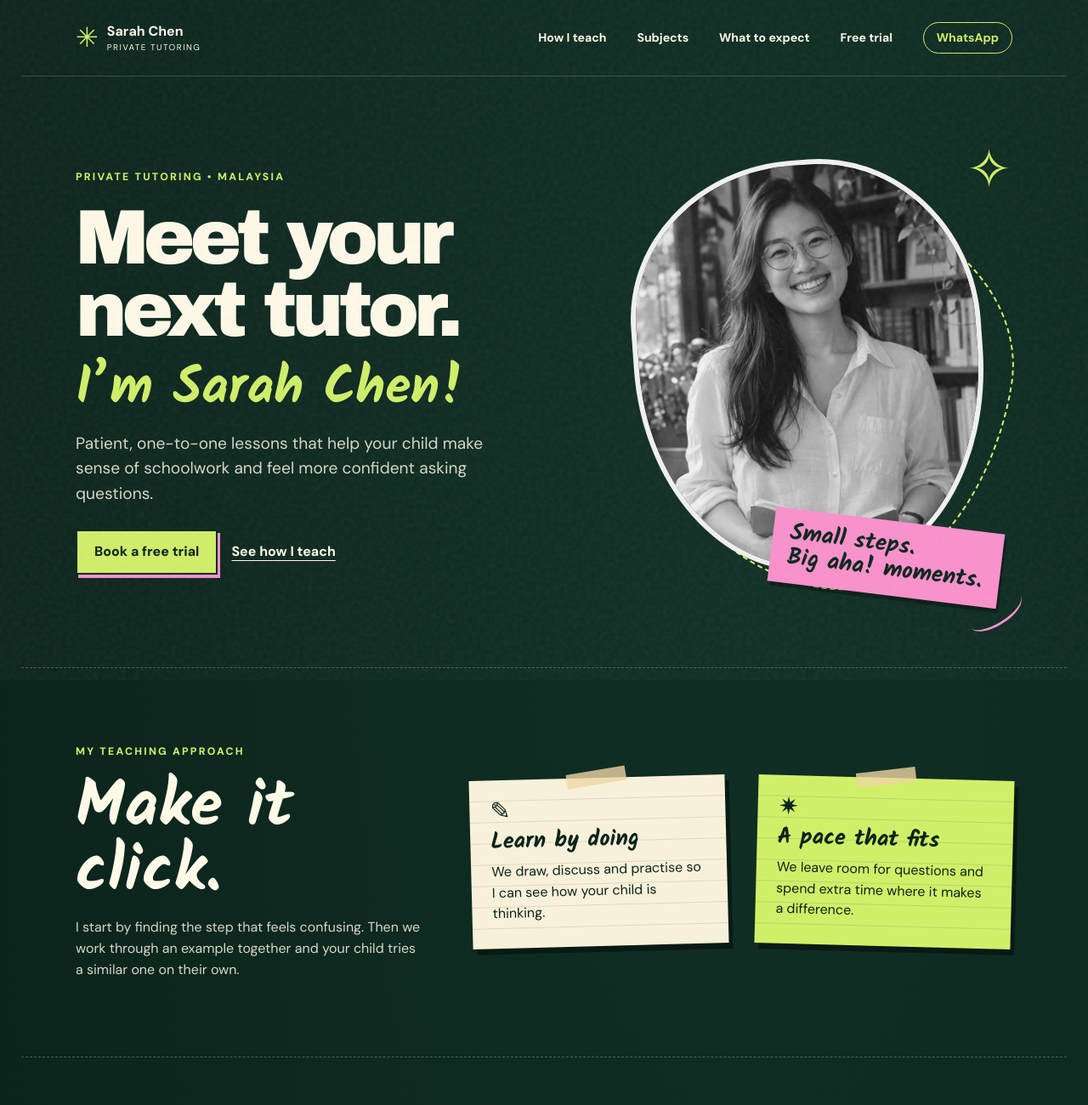
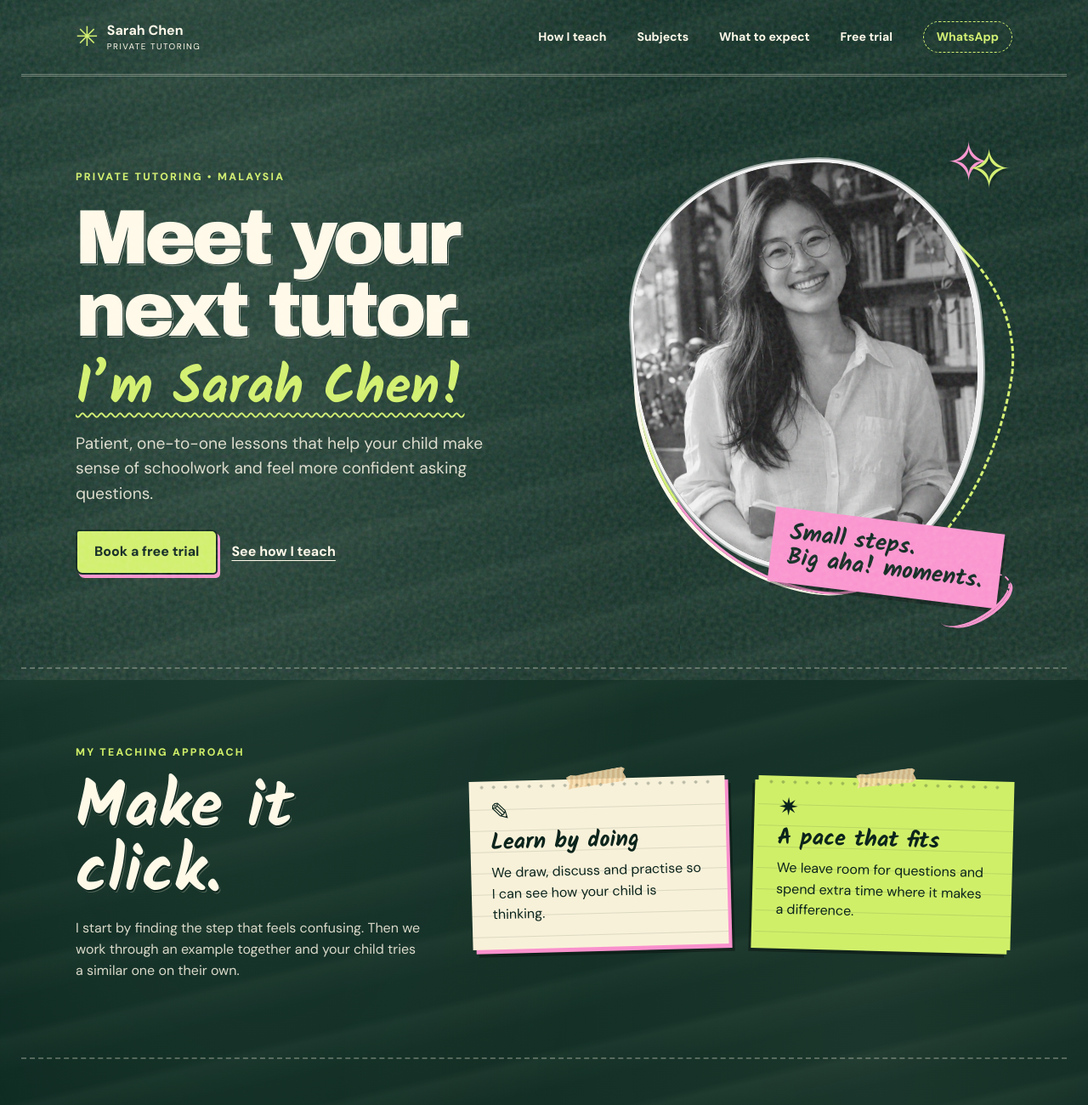
Before and after one commit to thayakumar/tutorprot, a plain HTML site: page index.html in a window 1280 px wide. Shown: the top 1300 px of the page at 85% size. Drawn offline with Linux system fonts and the light colour scheme.

Commit message:
Give the portfolio a chalkboard finish

```diff
--- a/assets/style.css
+++ b/assets/style.css
@@ -6,3 +6,87 @@ a{color:inherit;text-decoration:none}a:focus-visible,button:focus-visible{outlin
 @media(max-width:740px){.header{padding-block:16px;align-items:flex-start;flex-direction:column}.hero,.cta{grid-template-columns:1fr;min-height:auto}.portrait{width:min(76%,370px);justify-self:center;margin-top:12px}.hero h1,.hero h2{font-size:clamp(3rem,10.6vw,5rem)}.cta>.note{justify-self:start;margin-left:12px}}@media(prefers-reduced-motion:reduce){html{scroll-behavior:auto}*{transition:none!important}}
 @media(min-width:900px){.section.cards:has(.paper:nth-child(2):last-child){display:grid;grid-template-columns:.9fr 1.4fr;align-items:center;gap:56px}.section.cards:has(.paper:nth-child(2):last-child) .cards-grid{margin:0}.hero::after{content:"";position:absolute;inset:auto 4% 7% auto;width:70px;height:30px;border-bottom:3px solid var(--pink);border-radius:50%;transform:rotate(-32deg);pointer-events:none}}
 @font-face{font-family:"Board Display";src:local("Arial Black");font-weight:400}
+
+/* Chalk dust and overlapping eraser marks on the board. */
+#site {
+  background:
+    radial-gradient(ellipse at 24% 13%, #d3ebd01b, transparent 35%),
+    radial-gradient(ellipse at 80% 42%, #e2f1d411, transparent 44%),
+    repeating-linear-gradient(167deg, transparent 0 37px, #d6e8ce09 46px, transparent 82px),
+    linear-gradient(138deg, var(--board), var(--deep));
+}
+body::before {
+  opacity: .42;
+  mix-blend-mode: screen;
+}
+.header {
+  border-bottom: 3px double color-mix(in srgb, var(--ink) 36%, transparent);
+}
+.section {
+  border-bottom: 2px dashed color-mix(in srgb, var(--ink) 28%, transparent);
+}
+.hero h1, .hero h2 {
+  letter-spacing: -.054em;
+  text-shadow: 1px 1px 0 var(--deep), 2px 2px 0 color-mix(in srgb, var(--ink) 45%, transparent);
+}
+.section h2 {
+  text-shadow: 1px 2px 0 var(--deep), 2px 3px 0 color-mix(in srgb, var(--ink) 24%, transparent);
+}
+.highlight {
+  width: fit-content;
+  text-decoration: underline;
+  text-decoration-thickness: 2px;
+  text-decoration-style: wavy;
+  text-underline-offset: .18em;
+}
+.portrait::before {
+  inset: 7% -7% -5% 0;
+  border: 3px solid var(--lime);
+  border-right-style: dashed;
+  border-bottom-color: var(--pink);
+  box-shadow: -5px 4px 0 -2px var(--ink);
+}
+.portrait::after {
+  color: var(--lime);
+  text-shadow: 2px 3px 0 var(--deep), -24px -8px 0 var(--pink);
+}
+.portrait img {
+  border-width: 4px 7px 5px 3px;
+  box-shadow: 0 0 0 2px color-mix(in srgb, var(--paper) 60%, transparent);
+}
+.paper {
+  background-position: 0 9px;
+  box-shadow: 4px 5px 0 var(--pink), 7px 9px 0 #0005;
+}
+.paper:nth-child(even) {
+  box-shadow: -4px 5px 0 var(--lime), -7px 9px 0 #0005;
+}
+.paper::before, .cta > .note::before {
+  background: repeating-linear-gradient(105deg, #e9c794de 0 3px, #f7deafdb 3px 6px);
+  clip-path: polygon(0 12%, 8% 0, 17% 9%, 94% 0, 100% 16%, 96% 39%, 100% 78%, 93% 100%, 6% 93%, 0 100%, 4% 58%);
+}
+.paper::after {
+  content: "";
+  position: absolute;
+  inset: 5px 12px auto;
+  height: 4px;
+  pointer-events: none;
+  opacity: .28;
+  background: radial-gradient(circle at 3px 2px, var(--deep) 1.5px, transparent 2px) 0 0 / 14px 4px repeat-x;
+}
+.nav-contact {
+  border-style: dashed;
+}
+.button {
+  border-radius: 4px 7px 5px 8px;
+}
+@media (min-width: 900px) {
+  .hero::after {
+    inset: auto 5% 8% auto;
+    width: 93px;
+    height: 42px;
+    border-bottom: 3px solid var(--pink);
+    border-right: 2px dashed var(--pink);
+    box-shadow: 3px 6px 0 -3px var(--pink);
+  }
+}
```
